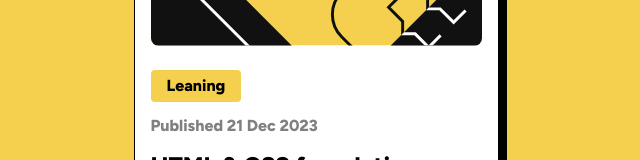
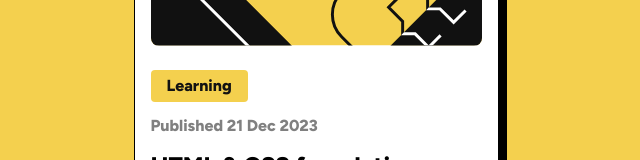
Before and after one commit to AgredaLuis/blog-preview-card, a React (Vite) app: page / in a window 1280 px wide. Shown: the part 317-477 px from the top of the page, without its empty margins (324-964 px from the left). Built offline with nearby package versions, Linux system fonts and the light colour scheme.

Commit message:
refact meta tags

```diff
--- a/index.html
+++ b/index.html
@@ -5,9 +5,9 @@
     <meta name="author" content="LuisAgreda" />
     <meta
       name="description"
-      content="QR code component for frontendMentor"
+      content="Blog Preview Card component for frontendMentor"
     />
-    <meta name="keywords" content="codigo qr, frontendmentor, luisagreda" />
+    <meta name="keywords" content="Blog-card, frontendmentor, luisagreda" />
 
     <link
       rel="icon"
@@ -16,7 +16,7 @@
       href="./favicon-32x32.png"
     />
     <meta name="viewport" content="width=device-width, initial-scale=1.0" />
-    <title>Vite + React + TS</title>
+    <title>Blog Preview Card Component</title>
   </head>
   <body>
     <div id="root"></div>
--- a/src/App.tsx
+++ b/src/App.tsx
@@ -7,8 +7,8 @@ function App() {
       <div className="bg-White p-4 rounded-2xl border border-black flex flex-col gap-3 max-w-[365px] duration-500 ease-out my-custom-shadow">
         <img src={illustration} alt="svg" className="mb-3 rounded-lg" />
         {/* tags */}
-        <div className="text-black bg-Yellow rounded px-4 py-1 text-base w-fit font-extrabold">
-          Leaning
+        <div className="text-Black bg-Yellow rounded px-4 py-1 text-base w-fit font-extrabold">
+          Learning
         </div>
         <p className="text-base text-Gray font-extrabold">
           Published 21 Dec 2023
```
